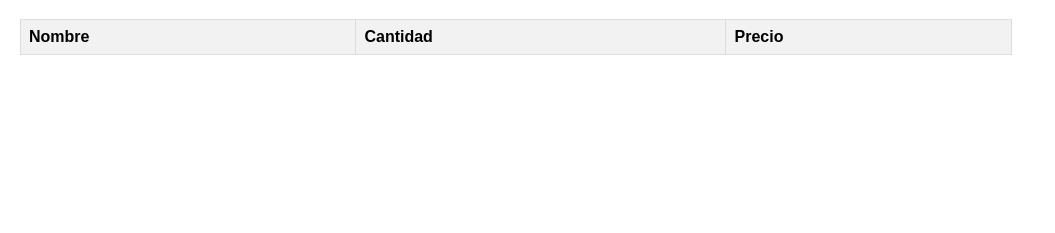
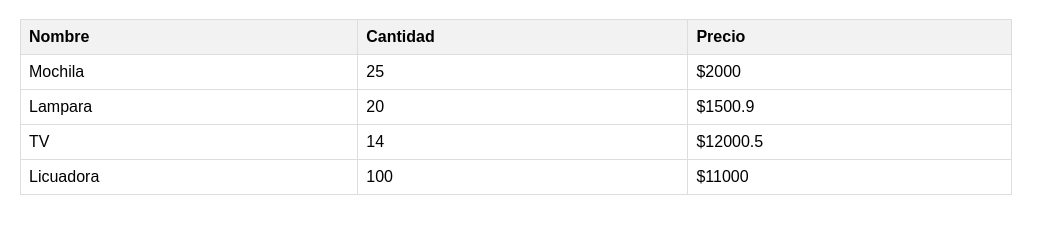
Before and after one commit to KAMendezH/automatizacionCorrect, a plain HTML site: page index.html in a window 1280 px wide. Shown: the part 61-294 px from the top of the page, without its empty margins (0-1055 px from the left). Drawn offline with Linux system fonts and the light colour scheme.

Commit message:
feat: datos cambiados

```diff
--- a/index.html
+++ b/index.html
@@ -36,14 +36,14 @@
                 <th>Precio</th>
             </tr>
         </thead>
-        <!-- <tbody>
+        <tbody>
             <tr>
-                <td>Laptop</td>
+                <td>Mochila</td>
                 <td>25</td>
                 <td>$2000</td>
             </tr>
             <tr>
-                <td>Cama</td>
+                <td>Lampara</td>
                 <td>20</td>
                 <td>$1500.9</td>
             </tr>
@@ -53,11 +53,11 @@
                 <td>$12000.5</td>
             </tr>
             <tr>
-                <td>Lavadora</td>
+                <td>Licuadora</td>
                 <td>100</td>
                 <td>$11000</td>
             </tr>
-        </tbody> -->
+        </tbody>
     </table>
 
 
```
